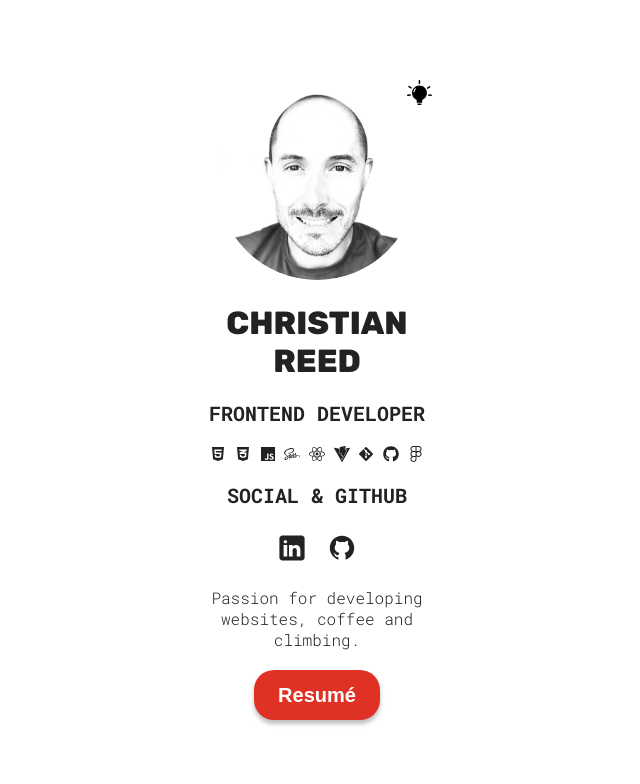
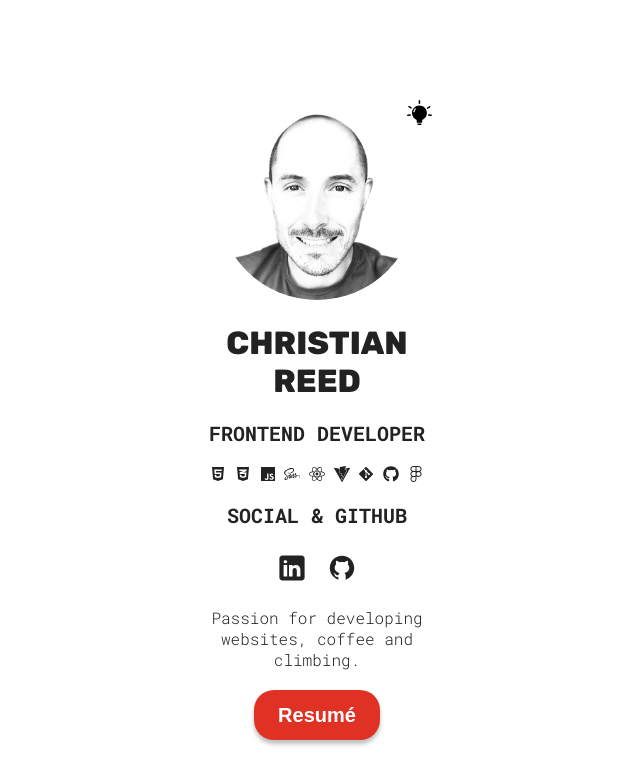
Before and after one commit to ReedorReed/personal-portfolio, a React (Vite) app: page / in a window 1280 px wide. Shown: the top 784 px of the page, without its empty margins (323-963 px from the left). Built offline with nearby package versions, Linux system fonts and the light colour scheme.

Commit message:
fix: added padding to top of page

```diff
--- a/package.json
+++ b/package.json
@@ -10,7 +10,7 @@
 		"lint": "eslint .",
 		"preview": "vite preview",
 		"predeploy": "npm run build",
-		"deploy": "gh-pages -d dist"
+		"deploy": "gh-pages -d dist --cname www.reed.dk"
 	},
 	"dependencies": {
 		"gh-pages": "^6.3.0",
--- a/src/styles/_layout.sass
+++ b/src/styles/_layout.sass
@@ -6,6 +6,7 @@ body
     display: flex
     justify-content: center
     margin: 0 auto 60px
+    padding: 20px 0
 
 #root
     display: flex
--- a/vite.config.js
+++ b/vite.config.js
@@ -4,5 +4,5 @@ import react from '@vitejs/plugin-react';
 // https://vite.dev/config/
 export default defineConfig({
 	plugins: [react()],
-	base: '/personal-portfolio/'
+	base: '/'
 });
```
Also changed, not shown: 2 other files (tests, documents, lock files or other folders).
